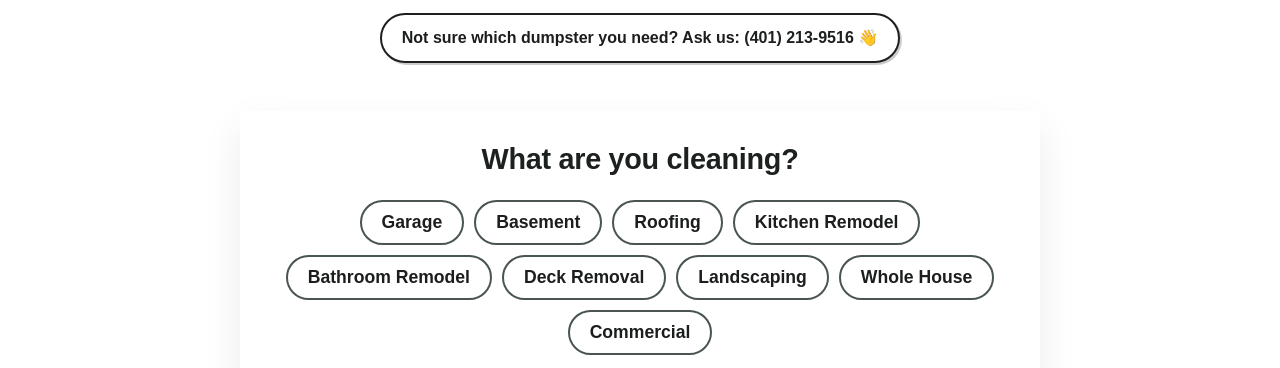
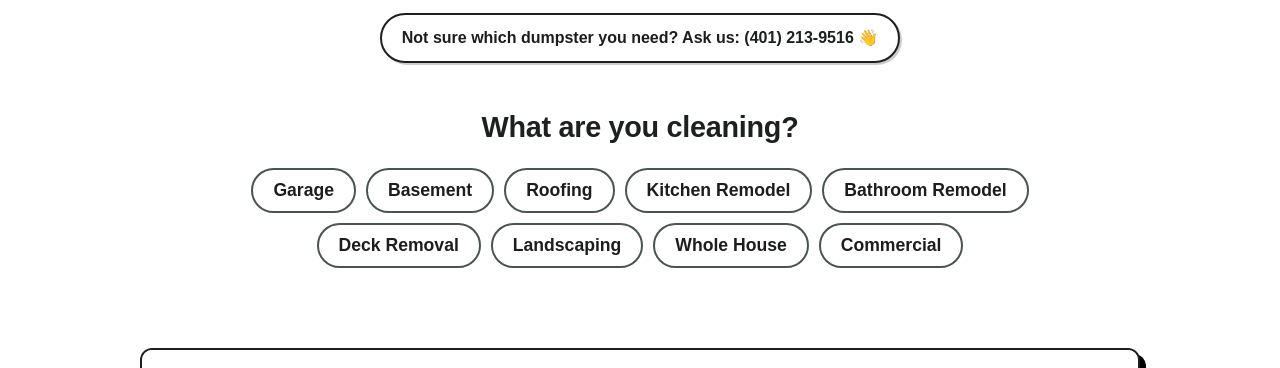
Before and after one commit to hvndal/wasteu, a plain HTML site: page dumpster-rentals.html in a window 1280 px wide. Shown: the part 145-513 px from the top of the page. Drawn offline with Linux system fonts and the light colour scheme; a web font is replaced by a local one.

Commit message:
style(dumpsters): fix visualizer visibility, compact wizard, and enforce global font
- Removed the 'animate-on-scroll' class from the visualizer and wizard containers in 'dumpster-rentals.html' because the intersection observer was failing to trigger due to layout shifts, leaving the section hidden (opacity: 0).
- Stripped the heavy background, border, and shadow from '.wizard-container' in 'style.css' to make the 'What are you cleaning?' section look like a compact, inline filter rather than a bulky main-theme block.
- Appended a global CSS rule with '!important' to force 'Google Sans' across all typography elements (including buttons and inputs) site-wide, ensuring the premium aesthetic is perfectly uniform.

```diff
--- a/assets/css/style.css
+++ b/assets/css/style.css
@@ -1995,12 +1995,11 @@ img, video {
 /* Wizard */
 .wizard-container {
     max-width: 800px;
-    margin: 0 auto 4rem;
-    background: var(--cream);
-    border: var(--border-thick);
-    border-radius: 8px;
-    padding: 2rem;
-    box-shadow: var(--shadow-solid);
+    margin: 0 auto 3rem;
+    background: transparent;
+    border: none;
+    padding: 0;
+    box-shadow: none;
 }
 .wizard-step {
     display: none;
@@ -2671,3 +2670,8 @@ img, video {
 .human-fig span { display: block; font-weight: 700; font-size: 0.9rem; margin-top: 0.5rem; }
 @media(max-width: 768px) { .panel-grid { grid-template-columns: 1fr; } .size-tabs { overflow-x: auto; white-space: nowrap; } }
 @keyframes fadeIn { from { opacity: 0; transform: translateY(10px); } to { opacity: 1; transform: translateY(0); } }
+
+/* GLOBAL FONT ENFORCEMENT */
+body, h1, h2, h3, h4, h5, h6, p, a, span, div, button, input, textarea, select {
+    font-family: var(--font-main) !important;
+}
--- a/dumpster-rentals.html
+++ b/dumpster-rentals.html
@@ -45,7 +45,7 @@
             </div>
 
             <!-- "Which Dumpster Do I Need?" Wizard -->
-            <div class="wizard-container animate-on-scroll">
+            <div class="wizard-container">
                 <!-- Step 1 -->
                 <div class="wizard-step active" id="wiz-step-1">
                     <h3>What are you cleaning?</h3>
@@ -94,7 +94,7 @@
             </div>
 
             <!-- Interactive Size Showcase -->
-            <div class="visualizer-container animate-on-scroll" style="background: var(--white); border: 2px solid var(--primary-black); border-radius: 12px; overflow: hidden; box-shadow: 6px 6px 0 rgba(0,0,0,1);">
+            <div class="visualizer-container" style="background: var(--white); border: 2px solid var(--primary-black); border-radius: 12px; overflow: hidden; box-shadow: 6px 6px 0 rgba(0,0,0,1);">
                 <div class="showcase-header" style="background: var(--cream); padding: 1.5rem; border-bottom: 2px solid var(--primary-black); text-align: center;">
                     <h3 style="font-size: 2rem; color: var(--primary-black); margin: 0;">Visual Size Comparison</h3>
                     <p style="color: var(--text-dark); margin-top: 0.5rem; font-weight: 500;">Select a size below to see it in action.</p>
```
